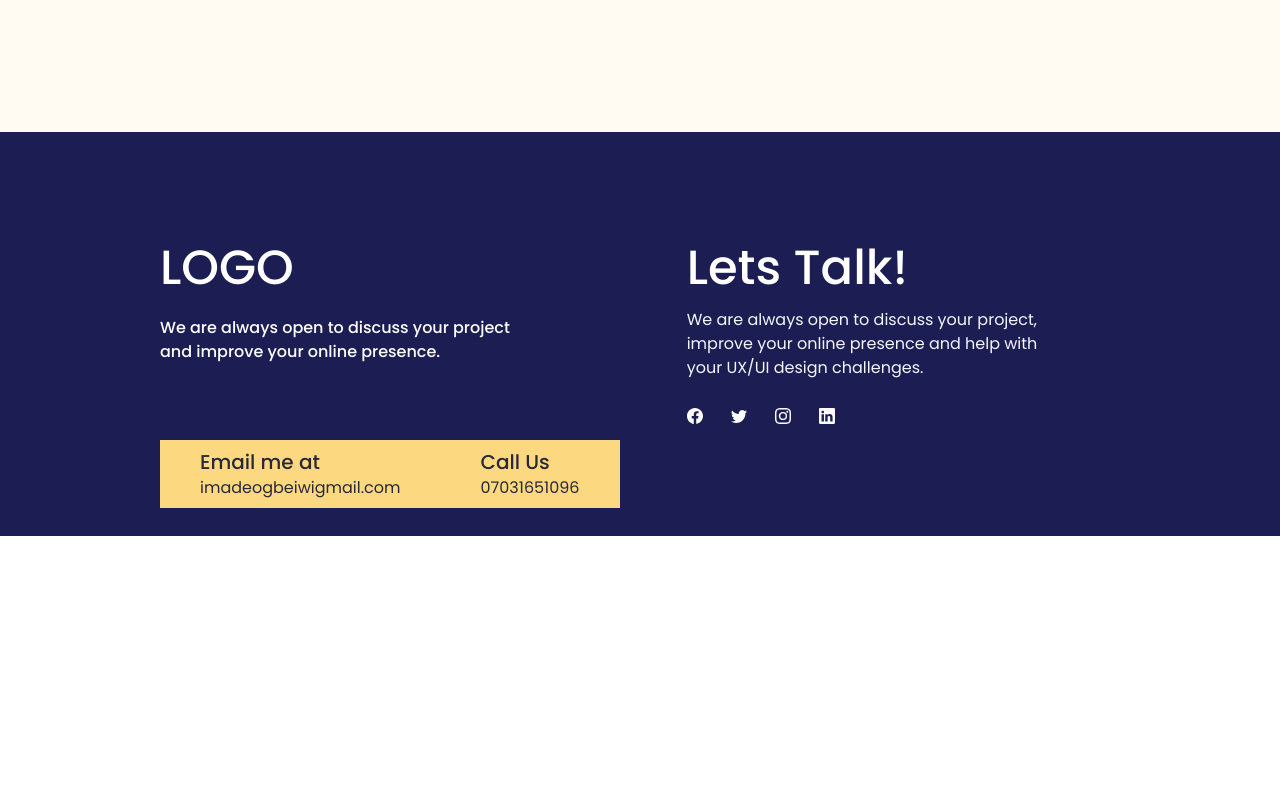
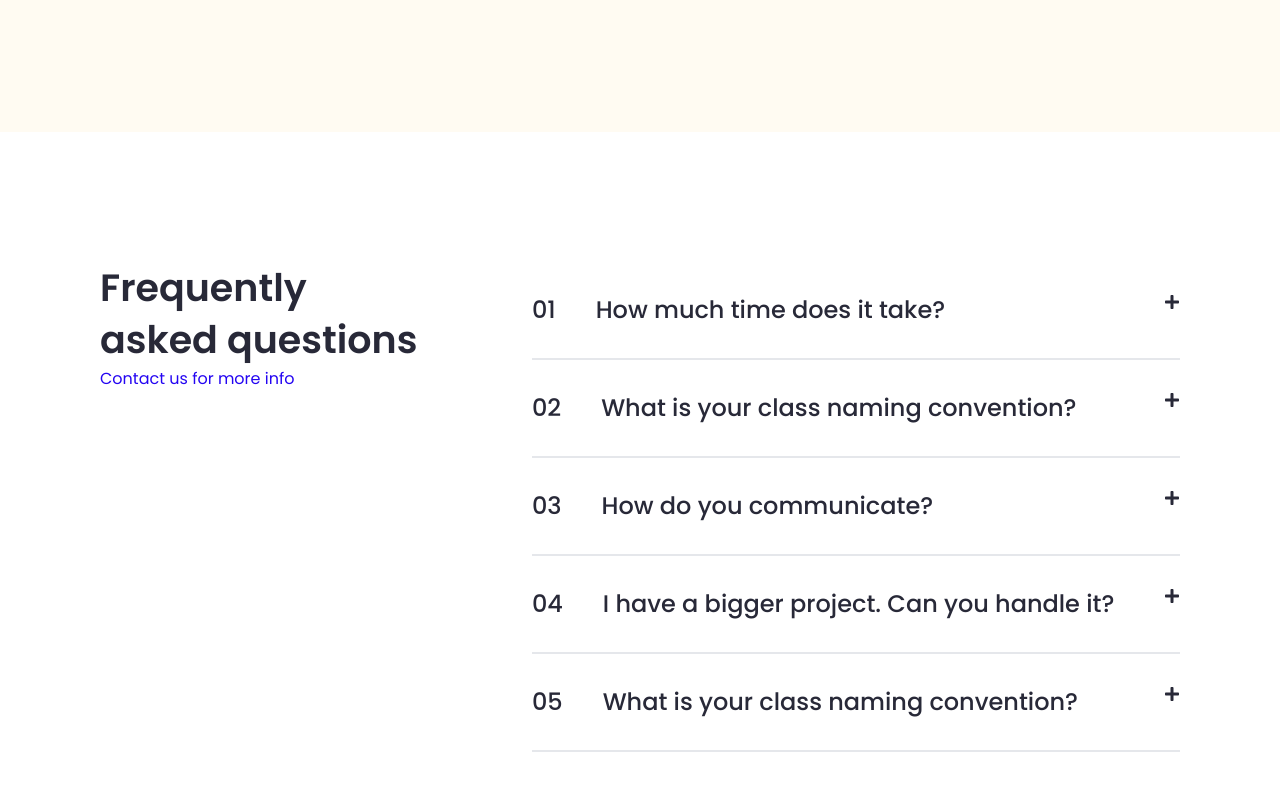
Before and after one commit to WinifredOgbeiwi/Website_Builder, a React (Vite) app: page /features in a window 1280 px wide. Shown: the part 4062-4860 px from the top of the page. Before the commit the page ends 4598 px from the top, so only its background shows below. Built offline with nearby package versions, Linux system fonts and the light colour scheme.

Commit message:
FEATURE - faq section

```diff
--- a/src/routes/Features.jsx
+++ b/src/routes/Features.jsx
@@ -4,6 +4,7 @@ import { Benefit } from '../sections/features/benefit'
 import { Clientele } from '../sections/features/clientele'
 import { Support } from '../sections/features/support'
 import { Delivery } from '../sections/features/delivery'
+import Faq from '../sections/home/faq'
 
 const Features = () => {
   return (
@@ -13,6 +14,7 @@ const Features = () => {
       <Clientele/>
       <Support/>
       <Delivery/>
+      <Faq/>
     </>
   )
 }
```
